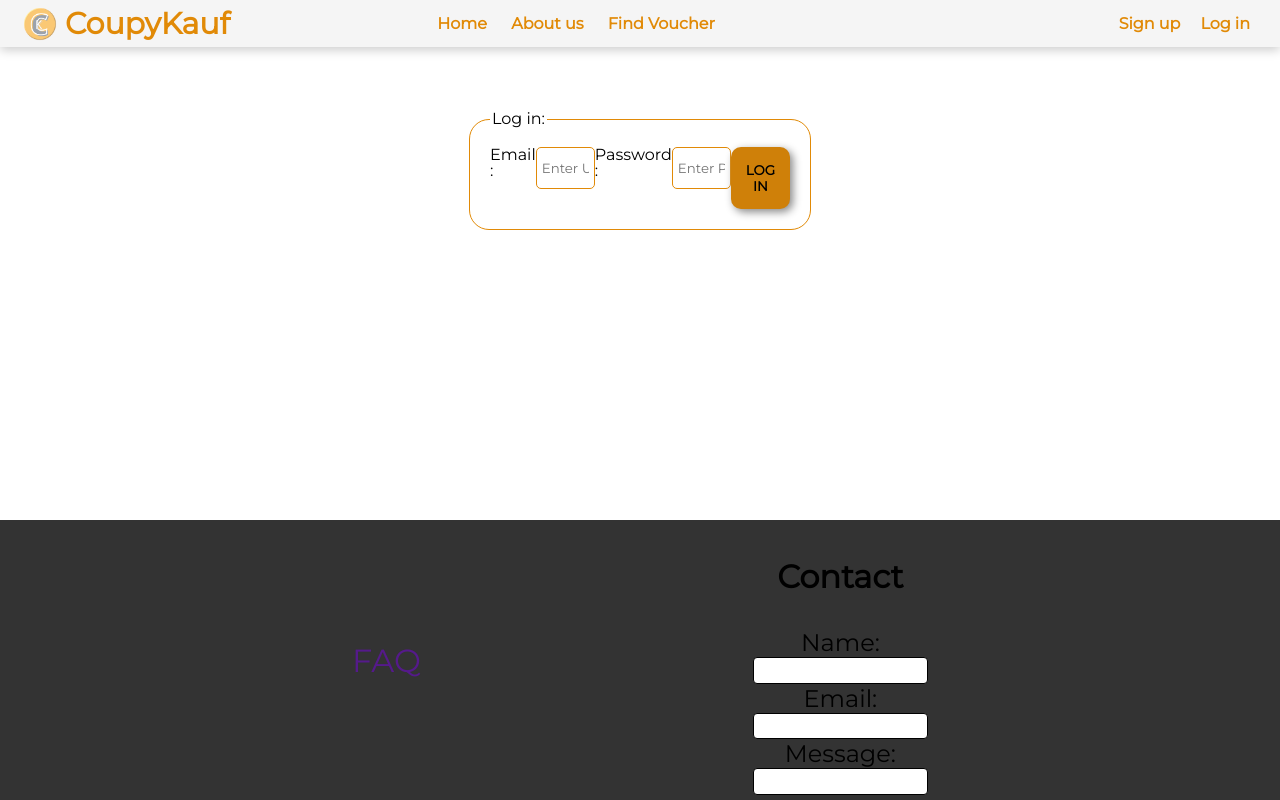
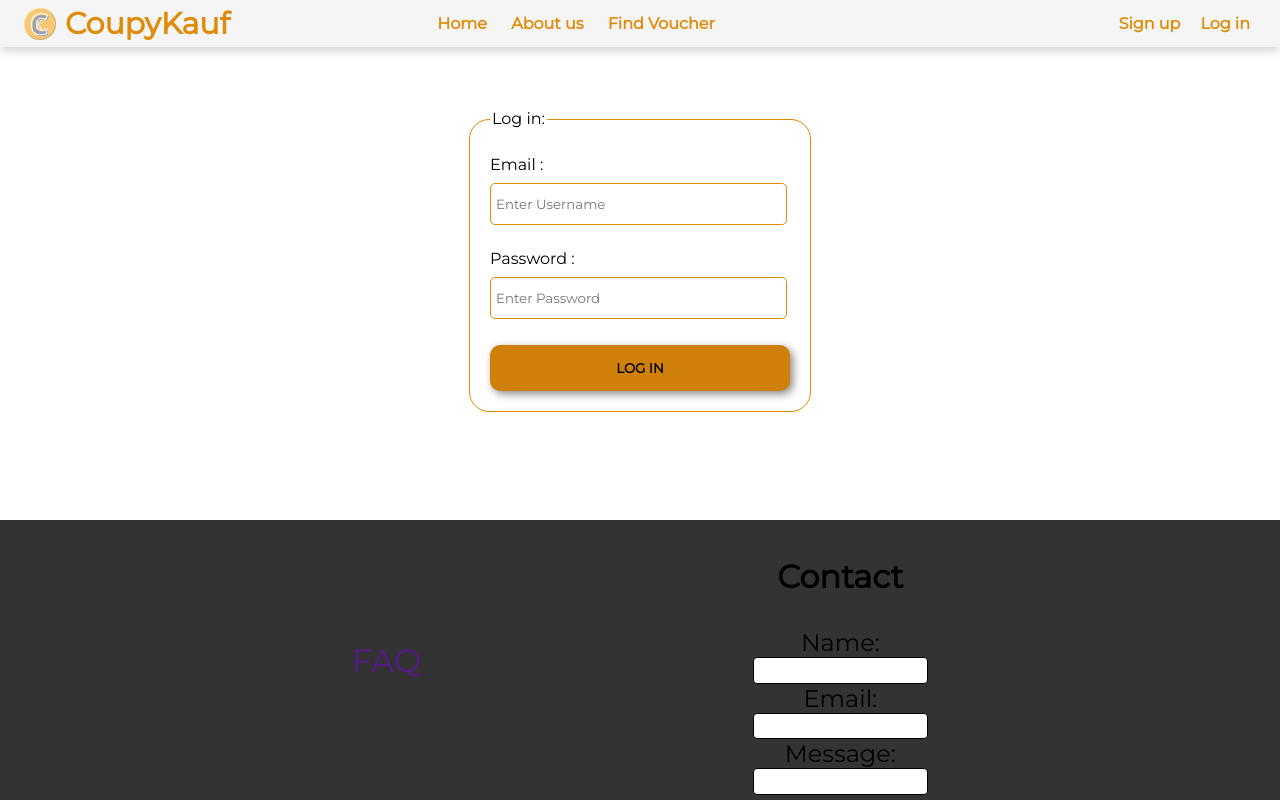
Before and after one commit to bekhzod-ab/coupykauf.io, a React (Create React App) app in the folder front-end/: page /login in a window 1280 px wide. Built offline with nearby package versions, Linux system fonts and the light colour scheme.

Commit message:
fixed login/signup forms browsers, flex direction

```diff
--- a/front-end/src/index.css
+++ b/front-end/src/index.css
@@ -158,17 +158,22 @@ main {
 .login-page, .signup-page {
     display: flex;
     justify-content: center;
-    padding-top: 5%;
+    padding: 5% 0;
 }
 
 .fieldset {
     display: flex;
     justify-content: center;
+    flex-direction: column;
     width: 300px;
     border-radius: 20px;
     line-height: 1;
     padding: 20px;
     border: 1px solid #E18A07;
+}
+
+.fieldset * {
+    margin-top: 10px;
 }
 
 .fieldset input {
```
Also changed, not shown: front-end/src/pages/LoginPage.js (line endings or trailing spaces).
